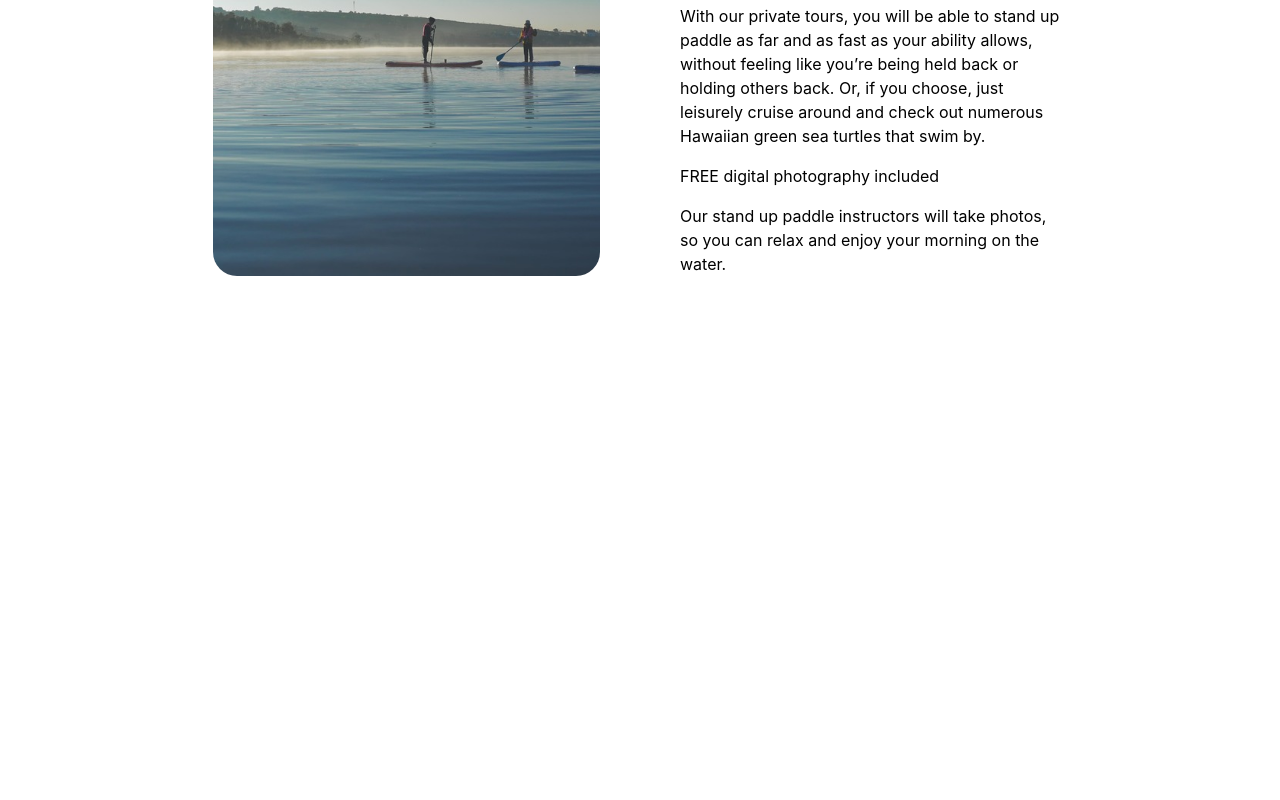
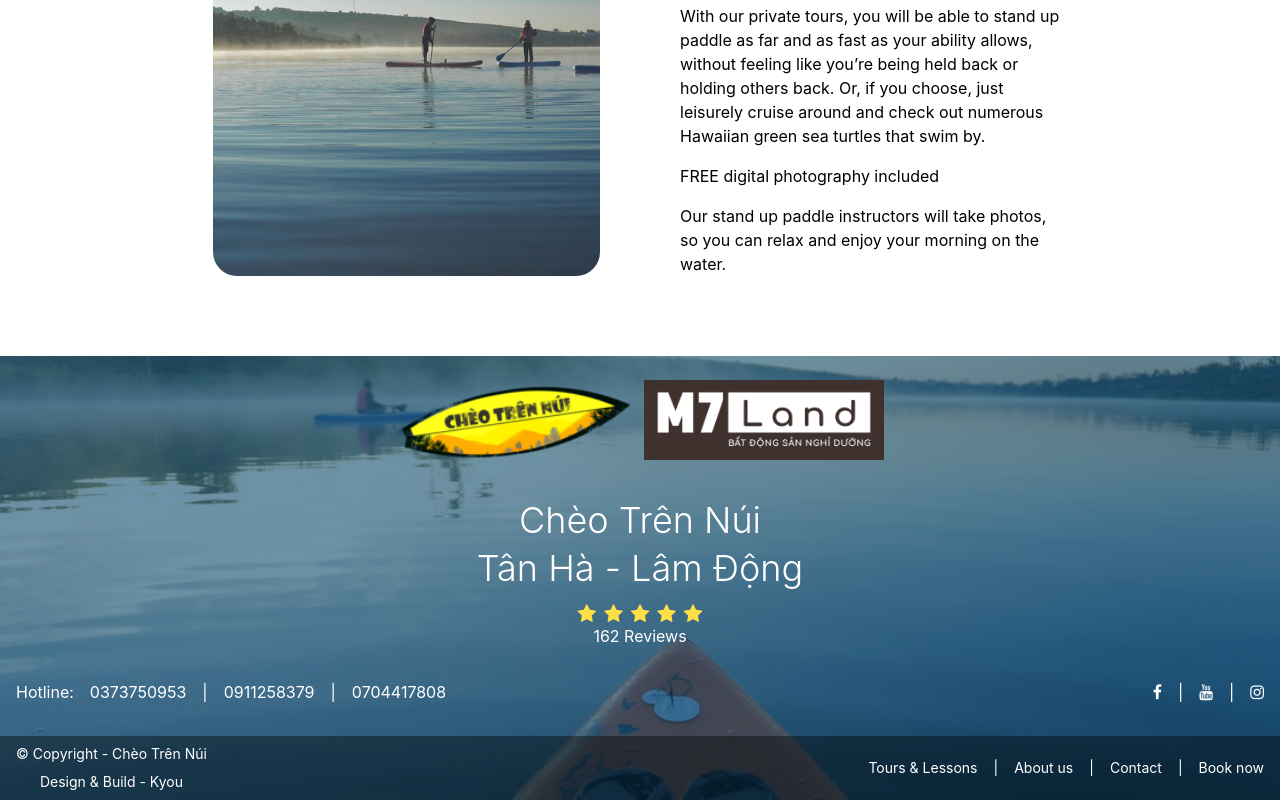
Before and after one commit to ashlen152/SubCheoTrenNui, a Next.js app: page / in a window 1280 px wide. Shown: the part 1836-2636 px from the top of the page. Before the commit the page ends 2112 px from the top, so only its background shows below. Built offline with nearby package versions, Linux system fonts and the light colour scheme; a web font is replaced by a local one.

Commit message:
add footer to landing page

```diff
--- /dev/null
+++ b/components/Footer.js
@@ -0,0 +1,95 @@
+import React from 'react'
+import Image from 'next/image'
+import Link from 'next/link'
+import { Phone } from './Phone'
+
+export const Footer = () => {
+  return (
+    <footer id='contact' className='relative flex flex-col py-6 gap-4 items-center
+    justify-between mt-20 bg-sky-900 bg-opacity-60  text-white
+    sm:py-0 sm:gap-0text-center'>
+      <div className='flex flex-col'>
+        <div className='flex flex-col w-full gap-2 sm:flex-row sm:py-6'>
+          <div className='image-container sm:w-60'>
+            <Image src='/banner.png' alt='footer banner' layout='responsive' width='1200' height='400' />
+          </div>
+          <div className='image-container sm:w-60'>
+            <Image src='/m7land.png' alt='footer banner m7 land' layout='responsive' width='1200' height='400' />
+          </div>
+        </div>
+        <div className='flex flex-col gap-2 text-center mt-4 sm:text-4xl sm:font-light'>
+          <span>
+            Chèo Trên Núi
+          </span>
+          <span>
+            Tân Hà - Lâm Động
+          </span>
+        </div>
+        <div className='flex flex-col mt-4'>
+          <div className='flex flex-row gap-2 text-xl text-yellow-300 justify-center'>
+            <a href='#' className="fa fa-star"></a>
+            <a href='#' className="fa fa-star"></a>
+            <a href='#' className="fa fa-star"></a>
+            <a href='#' className="fa fa-star"></a>
+            <a href='#' className="fa fa-star"></a>
+          </div>
+          <div className='text-center'>162 Reviews</div>
+        </div>
+      </div>
+      <div className='flex flex-col gap-4 sm:py-4 sm:flex-row sm:justify-between sm:w-full sm:px-4'>
+        <div className='flex flex-col gap-4 justify-center sm:flex-row'>
+          <span className='text-center'>Hotline: </span>
+          <div className='flex gap-4'>
+            <Phone value="0373750953"></Phone> | <Phone value="0911258379"></Phone> | <Phone value="0704417808"></Phone>
+          </div>
+        </div>
+        <div className='flex gap-4 justify-center'>
+          <span>
+            <a href="#" className="fa fa-facebook"> </a>
+          </span> |
+          <span>
+            <a href="#" className="fa fa-youtube"> </a>
+          </span> |
+          <span>
+            <a href="#" className="fa fa-instagram"> </a>
+          </span>
+        </div>
+      </div>
+      <div className='flex flex-col w-full items-center gap-4 sm:flex-row sm:justify-between sm:bg-black sm:bg-opacity-40 sm:py-2 sm:px-4'>
+        <div className='flex flex-col gap-2 text-sm'>
+          <span className='text-center'>
+            © Copyright - Chèo Trên Núi
+          </span>
+          <span className='text-center'>
+            Design & Build - Kyou
+          </span>
+        </div>
+        <div className='flex flex-row gap-4 text-xs sm:text-sm'>
+          <span>
+            <Link href='/#toursandlessions' passHref={true} >
+              Tours & Lessons
+            </Link>
+          </span> |
+          <span>
+            <Link href='/#whatissup' passHref={true} >
+              About us
+            </Link>
+          </span> |
+          <span>
+            <Link href='/#' passHref={true} >
+              Contact
+            </Link>
+          </span> |
+          <span>
+            <Link href='/#' passHref={true} >
+              Book now
+            </Link>
+          </span>
+        </div>
+      </div>
+      <div className='absolute top-0 left-0 w-full h-full -z-10'>
+        <Image src="/bg_footer.jpg" alt="bg footer" layout='fill' objectFit='cover' />
+      </div>
+    </footer>
+  )
+}
--- /dev/null
+++ b/components/Phone.js
@@ -0,0 +1,7 @@
+import React from 'react'
+
+export const Phone = ({ value }) => {
+  return (
+    <a className="text-white text-base transition-all  hover:font-bold hover:text-sky-600" href={`tel:${value}`}>{value}</a>
+  )
+}
--- a/components/index.js
+++ b/components/index.js
@@ -1,3 +1,4 @@
 export {
   H1,H2
 } from './headers'
+export * from './Footer'
--- a/pages/_app.js
+++ b/pages/_app.js
@@ -1,6 +1,7 @@
 import React from 'react'
 import '../styles/globals.css'
 import Head from 'next/head'
+import { Footer } from '../components'
 
 
 function MyApp({ Component, pageProps }) {
@@ -10,6 +11,7 @@ function MyApp({ Component, pageProps }) {
       <title>Chèo Trên Núi</title>
     </Head>
     <Component {...pageProps} />
+    <Footer />
   </>)
 }
 
--- a/pages/_document.js
+++ b/pages/_document.js
@@ -8,6 +8,7 @@ export default function Document() {
         <link rel="preconnect" href="https://fonts.googleapis.com" />
         <link rel="preconnect" href="https://fonts.gstatic.com" crossOrigin="true" />
         <link href="https://fonts.googleapis.com/css2?family=Qwitcher+Grypen:wght@400;700&display=swap" rel="stylesheet"/>
+        <link rel="stylesheet" href="https://cdnjs.cloudflare.com/ajax/libs/font-awesome/4.7.0/css/font-awesome.min.css"/>
       </Head>
       <body>
         <Main />
--- a/pages/index.js
+++ b/pages/index.js
@@ -5,7 +5,7 @@ import { H1, H2 } from '../components'
 const videoPoster = 'intro.jpg'
 
 const NavItem = props => (
-  <li className="px-2 py-4 hover:bg-black hover:bg-opacity-50 hover:text-white transition-all duration-300 cursor-pointer">
+  <li className={`px-2 py-4 hover:bg-black hover:bg-opacity-50 hover:text-white transition-all duration-300 cursor-pointer ${props.className}`}>
     <a href={props.href}>
       {props.text}
     </a>
@@ -71,7 +71,7 @@ export default function Home() {
           :
           <div>
             <div className='relative w-screen h-screen' >
-              <nav ref={navRef} className='backdrop-blur-sm absolute w-full mx-auto px-4 flex flex-row justify-between items-center z-50 transition-all'>
+              <nav ref={navRef} className='hidden sm:flex backdrop-blur-sm absolute w-full mx-auto px-4  flex-row justify-between items-center z-50 transition-all'>
                 <NextLink href='/#' passHref={true} >
                   <div className='relative rounded-full flex flex-center bg-amber-400 bg-opacity-50 cursor-pointer hover:bg-amber-500 hover:scale-125 transition-all'>
                     <NextImage width='100px' height='30px' src='/logo.png' alt='logo' />
@@ -81,12 +81,12 @@ export default function Home() {
                   <NavItem href='#toursandlessions' text="Tours & Lessons"></NavItem>
                   <NavItem href='#whatissup' text="About us"></NavItem>
                   <NavItem href='#Product' text="Contact"></NavItem>
-                  <NavItem href='#Product' text="Book now"></NavItem>
+                  <NavItem href='#' className='text-red-400' text="Book now"></NavItem>
                 </ul>
               </nav>
-              <div className="absolute w-full h-full backdrop-blur-sm
-               bg-black bg-opacity-10 font-Qwitcher font-bold text-4xl p-2
-               flex justify-center items-center sm:text-6xl">
+              <div className="absolute w-full h-full backdrop-blur-0
+               bg-black bg-opacity-10 font-Qwitcher font-bold text-7xl p-2
+               flex justify-center items-center sm:text-8xl">
                 Chèo Trên Núi
               </div>
               <video preload="none" ref={videoRef} className='object-cover w-full h-screen z-0' poster={videoPoster} autoPlay playsInline muted loop>
--- a/styles/globals.css
+++ b/styles/globals.css
@@ -40,3 +40,18 @@ a {
 .hidden\! {
   display: none !important;
 }
+
+.image-container {
+  width: 100%;
+}
+
+.image-container > div {
+  position: unset !important;
+}
+
+.image-container .image {
+  object-fit: contain;
+  width: 100% !important;
+  position: relative !important;
+  height: unset !important;
+}
```
Also changed, not shown: public/bg_footer.jpg (added), public/m7land.png (added).
